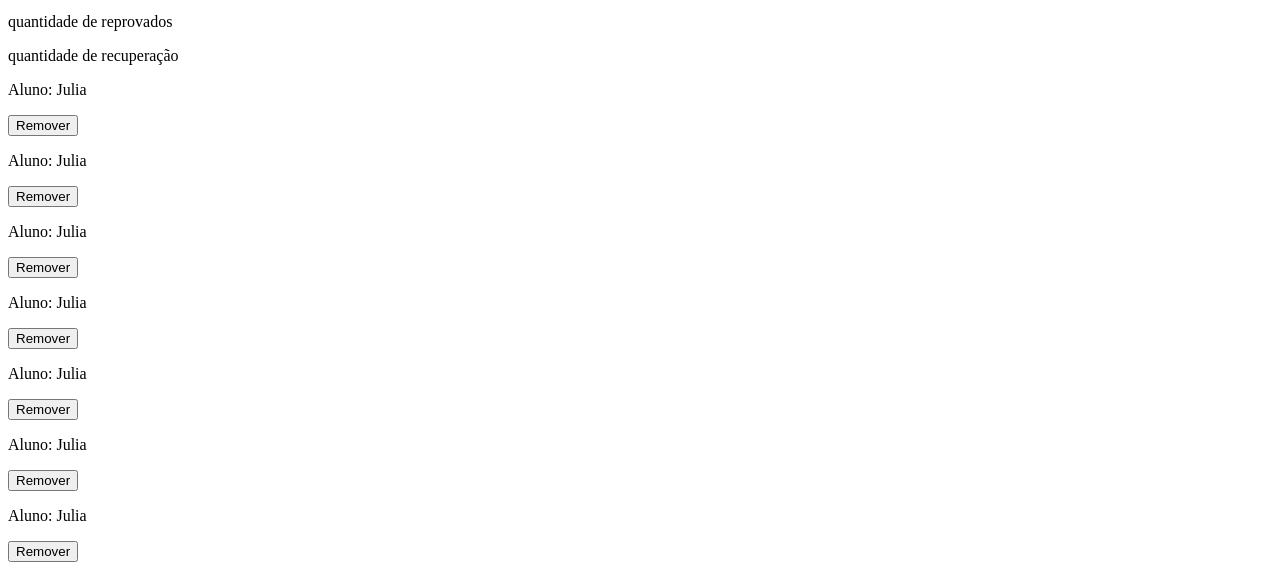
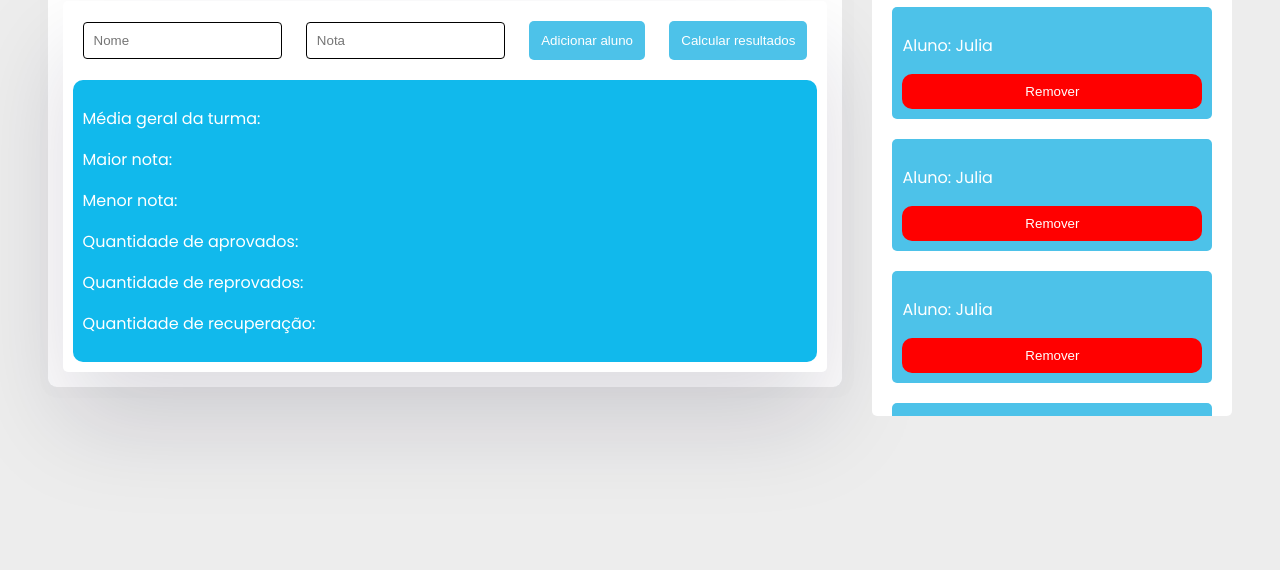
Before and after one commit to ericksantanay/sistema-de-alunos-js, a plain HTML site: page index.html in a window 1280 px wide. Shown: the part 240-810 px from the top of the page. Drawn offline with Linux system fonts and the light colour scheme.

Commit message:
Finalizado

```diff
--- a/index.html
+++ b/index.html
@@ -3,6 +3,7 @@
 <head>
     <meta charset="UTF-8">
     <meta name="viewport" content="width=device-width, initial-scale=1.0">
+    <link rel="stylesheet" href="style.css">
     <title>Sistema de Alunos</title>
 </head>
 <body>
@@ -16,22 +17,20 @@
             <button class="btn" onclick="CalcularResultado()">Calcular resultados</button>
 
             <div id="estatisca">
-                <p>média geral da turma</p>
-                <p>maior nota</p>
-                <p>menor nota</p>
-                <p>quantidade de aprovados</p>
-                <p>quantidade de reprovados</p>
-                <p>quantidade de recuperação</p>
+                <p>Média geral da turma:</p>
+                <p>Maior nota:</p>
+                <p>Menor nota:</p>
+                <p>Quantidade de aprovados:</p>
+                <p>Quantidade de reprovados:</p>
+                <p>Quantidade de recuperação:</p>
                 <!--AQUI IRA SAIR O RESULTADO DA ESTATISTICA-->
             </div>
         </div>
+    </div>
 
-        <div id="container-resul">
-            <div class="resultado">
-                <div class="alunos">
-                    <p>Aluno: Julia</p>
-                    <button>Remover</button>
-                </div>
+
+    <div id="container-resul">
+        <h1>Lista de Alunos</h1>
 
                 <div class="alunos">
                     <p>Aluno: Julia</p>
@@ -62,9 +61,7 @@
                     <p>Aluno: Julia</p>
                     <button>Remover</button>
                 </div>
-            </div>
         </div>
-    </div>
 
 
 </body>
--- /dev/null
+++ b/style.css
@@ -0,0 +1,110 @@
+@import url('https://fonts.googleapis.com/css2?family=Poppins:ital,wght@0,100;0,200;0,300;0,400;0,500;0,600;0,700;0,800;0,900;1,100;1,200;1,300;1,400;1,500;1,600;1,700;1,800;1,900&display=swap');
+
+:root {
+    /*FONTES*/
+    --font-poppin: "Poppins", sans-serif;
+
+    /*CORES*/
+    --blue-claro: rgb(77, 194, 233);
+    --blue-escuro: rgb(13, 13, 242);
+    --white: white;
+}
+
+body {
+    font-family: var(--font-poppin);
+    height: 97vh;
+    display: flex;
+    align-items: center;
+    justify-content: center;
+    background-color: rgb(237, 237, 237);
+}
+
+#container {
+    background-color: rgb(255, 255, 255);
+    padding: 15px;
+    border-radius: 9px;
+    box-shadow: 2px 1px 1px 10px rgba(177, 177, 177, 0.026);
+    margin-bottom: 30px;
+}
+
+#container > h1 {
+    text-align: center;
+    font-weight: 600;
+    color: var(--blue-claro);
+}
+
+#dados-alunos {
+    border-radius: 5px;
+    box-shadow: rgba(17, 12, 46, 0.15) 0px 48px 100px 0px;
+    padding: 10px;
+}
+
+#dados-alunos > input {
+    padding: 10px;
+    border-radius: 4px;
+    border: 1px solid black;
+    margin: 10px;
+}
+
+.btn {
+    padding: 12px;
+    margin: 10px;
+    border: none;
+    border-radius: 5px;
+    background-color: var(--blue-claro);
+    color: var(--white);
+    font-weight: 500;
+    cursor: pointer;
+    transition: .3s ease-in-out;
+}
+
+.btn:hover {
+    background-color: rgb(27, 132, 168);
+}
+
+#estatisca {
+    margin-top: 10px;
+    background-color: rgb(17, 185, 236);
+    padding: 10px;
+    border-radius: 10px;
+    color: white;
+}
+
+#container-resul {
+    max-height: 480px;
+    padding: 20px;
+    border-radius: 5px;
+    background-color: var(--white);
+    overflow-y: scroll;
+    margin-left: 30px;
+}
+
+#container-resul > h1 {
+    text-align: center;
+    color: blue;
+}
+
+.alunos {
+    width: 300px;
+    color: var(--white);
+    display: flex;
+    flex-direction: column;
+    background-color: var(--blue-claro);
+    padding: 10px;
+    border-radius: 5px;
+    margin-bottom: 20px;
+}
+
+.alunos > button {
+    background-color: red;
+    border: none;
+    color: var(--white);
+    padding: 10px;
+    cursor: pointer;
+    border-radius: 10px;
+    transition: .3s ease-in-out;
+}
+
+.alunos > button:hover {
+    background-color: rgb(203, 0, 0);
+}
```
